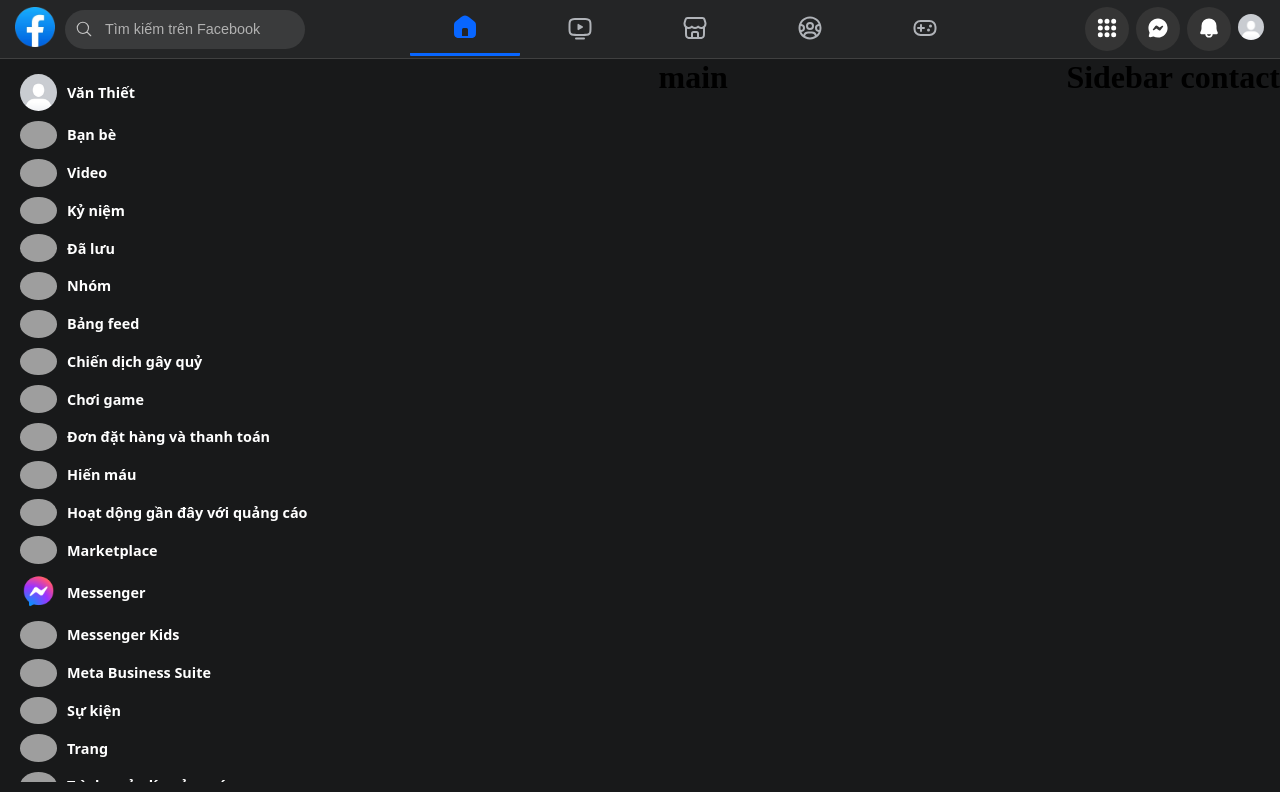
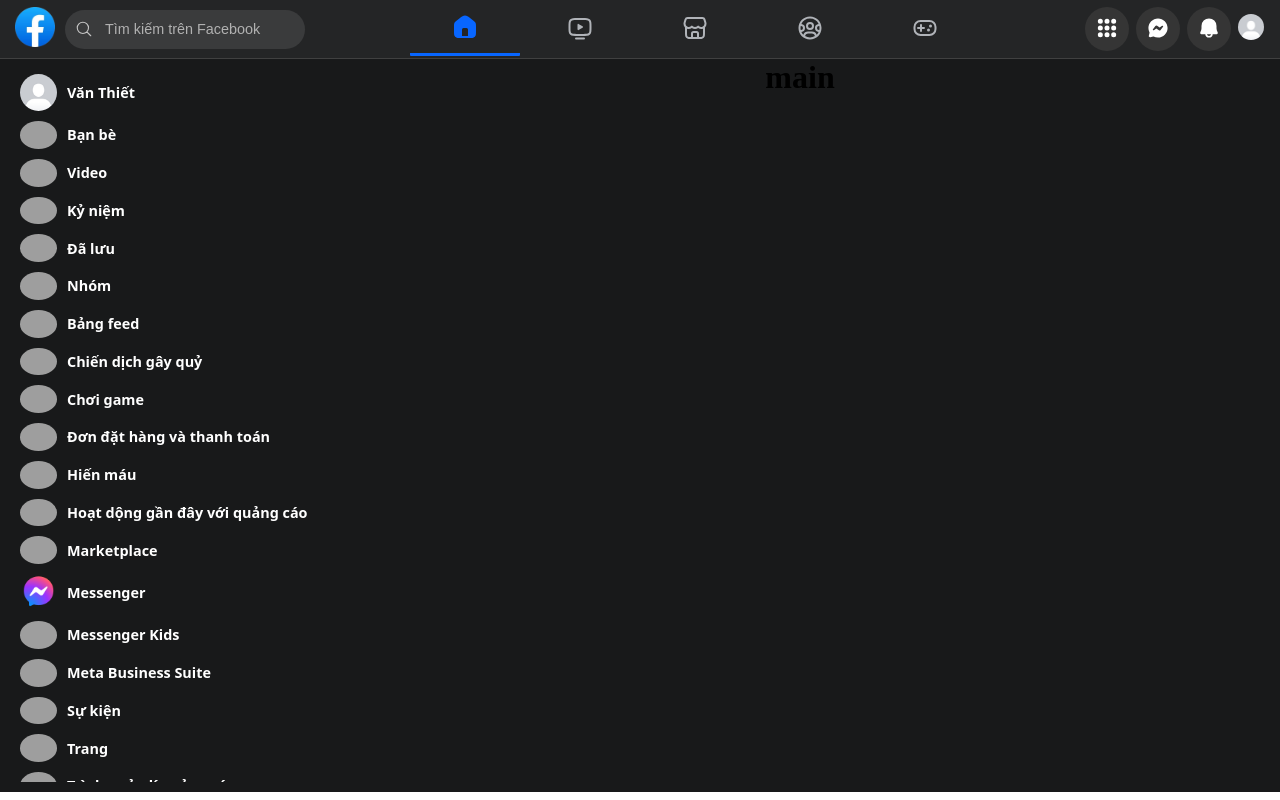
Before and after one commit to vanthiet1/Socical-Nextwork, a React (Vite) app: page / in a window 1280 px wide. Shown: the top 800 px of the page. Built offline with nearby package versions, Linux system fonts and the light colour scheme; grey boxes are pictures that could not be loaded.

Commit message:
Update SidebarContact.jsx

```diff
--- a/src/components/sidebar/sidebarContact/SidebarContact.jsx
+++ b/src/components/sidebar/sidebarContact/SidebarContact.jsx
@@ -3,7 +3,7 @@
     return (
         <>
          <div className="container__sidebar__contact">
-            <h1>Sidebar contact</h1>
+
          </div>
         </>
     );
```
